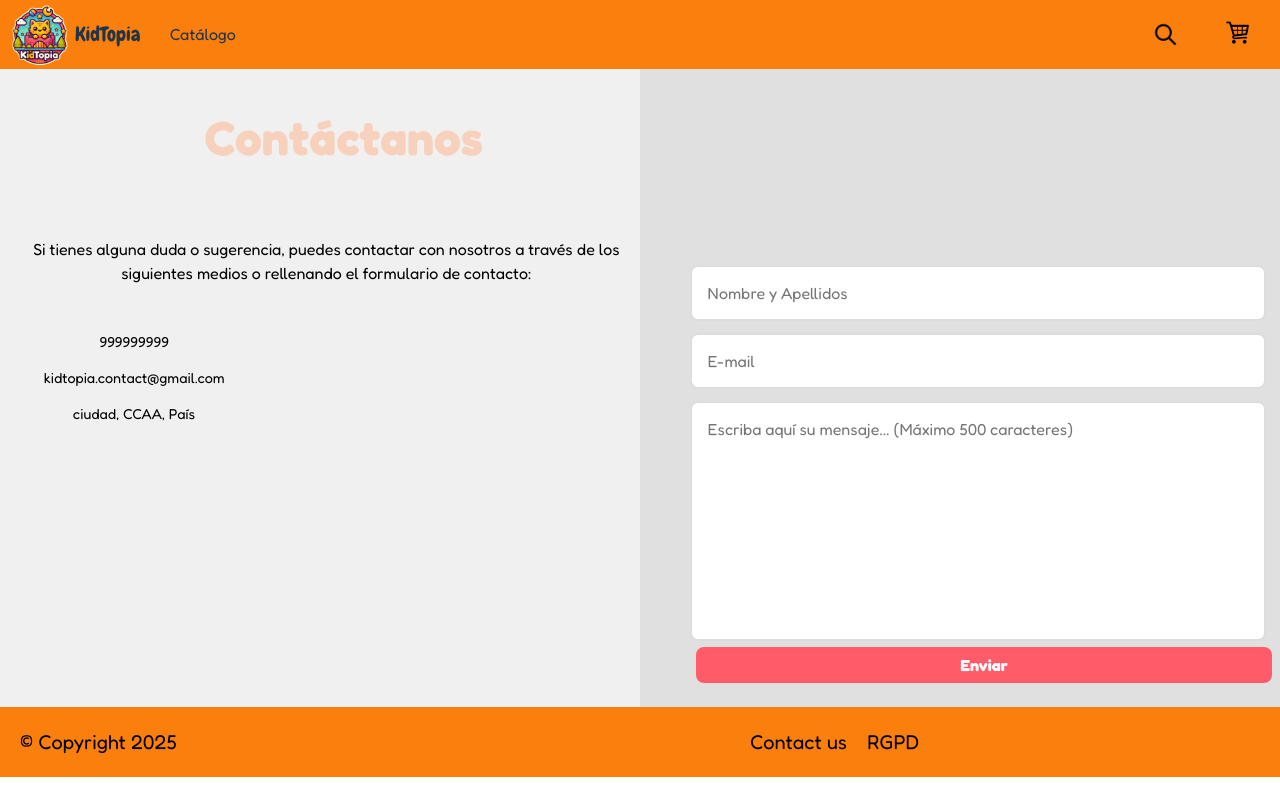
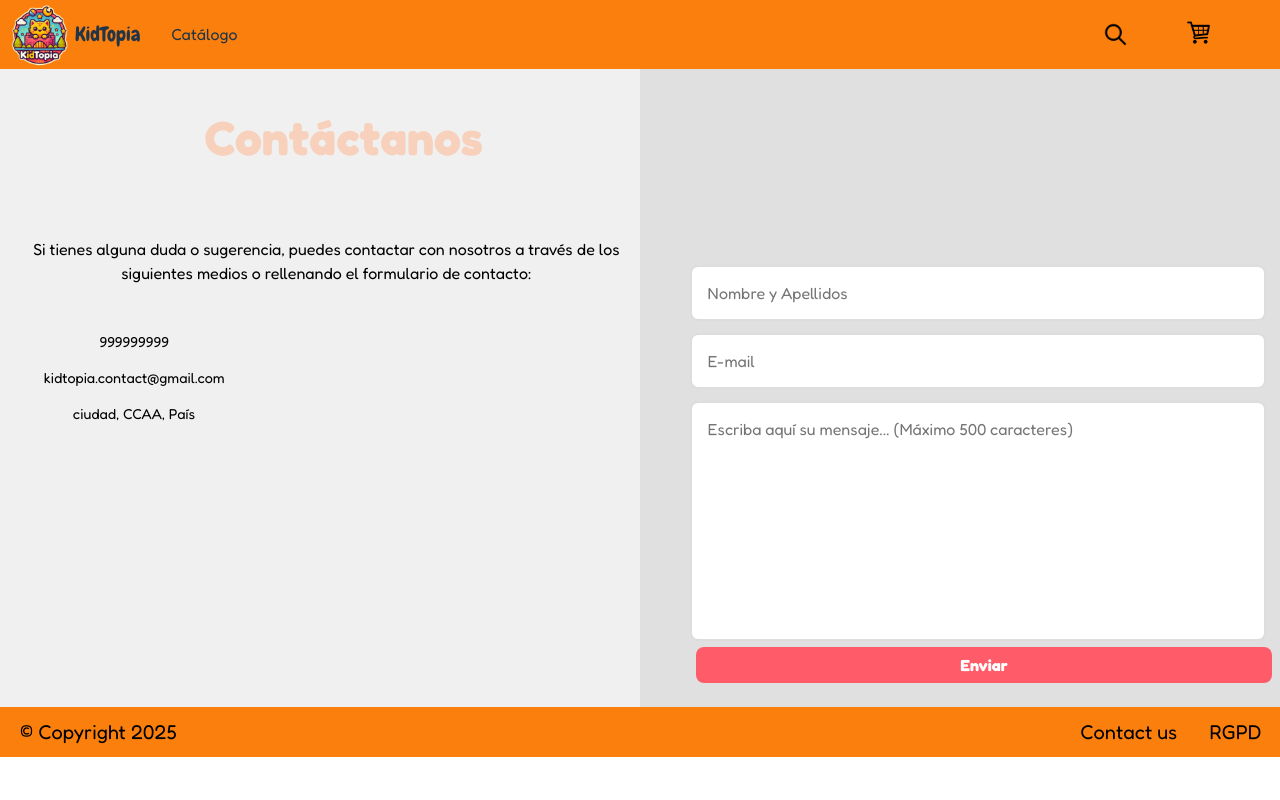
Before and after one commit to Equipo15-Hackathon/fronted-Kidtopia, a React (Vite) app: page /contact in a window 1280 px wide. Shown: the top 800 px of the page. Built offline with nearby package versions, Linux system fonts and the light colour scheme; some icons are missing.

Commit message:
feat: footer styles fixed

```diff
--- a/src/components/Footer/Footer.css
+++ b/src/components/Footer/Footer.css
@@ -7,8 +7,7 @@
     color: black;
     bottom: 0;
     width: 100%;
-    height: 50px;
-    left: 0;
+    justify-content: space-between;
 }
 
 .copyright {
@@ -17,17 +16,8 @@
 }
 
 .right-section {
-    margin-left: 8%;
     display: flex;
-    gap: 20px;
     font-size: 20px;
+    margin-right: 3%;
+    gap: 5%;
 }
-
-.footer-link {
-    text-decoration: none;
-    color: black;
-}
-
-.footer-link:hover {
-    text-decoration: underline;
-}
```
